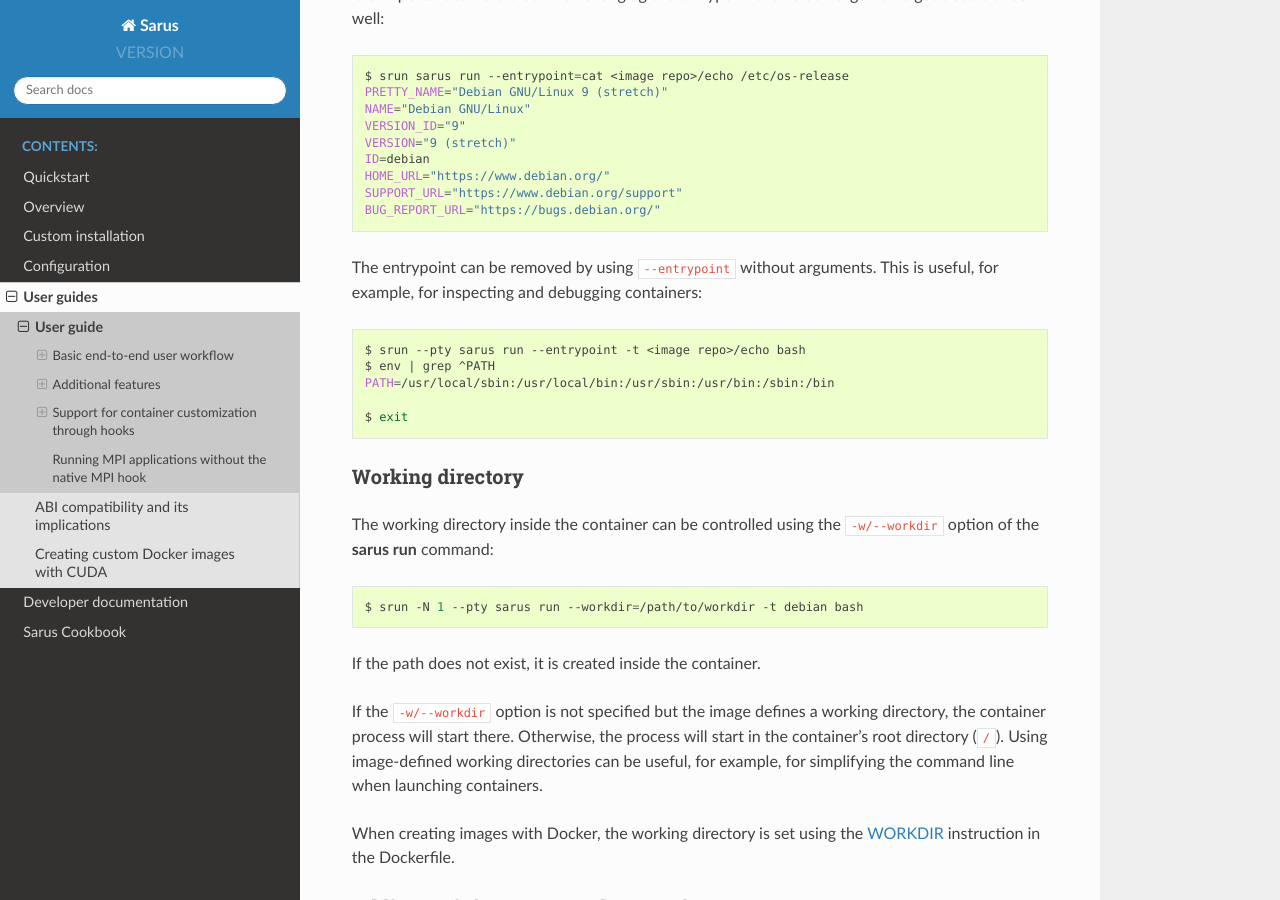
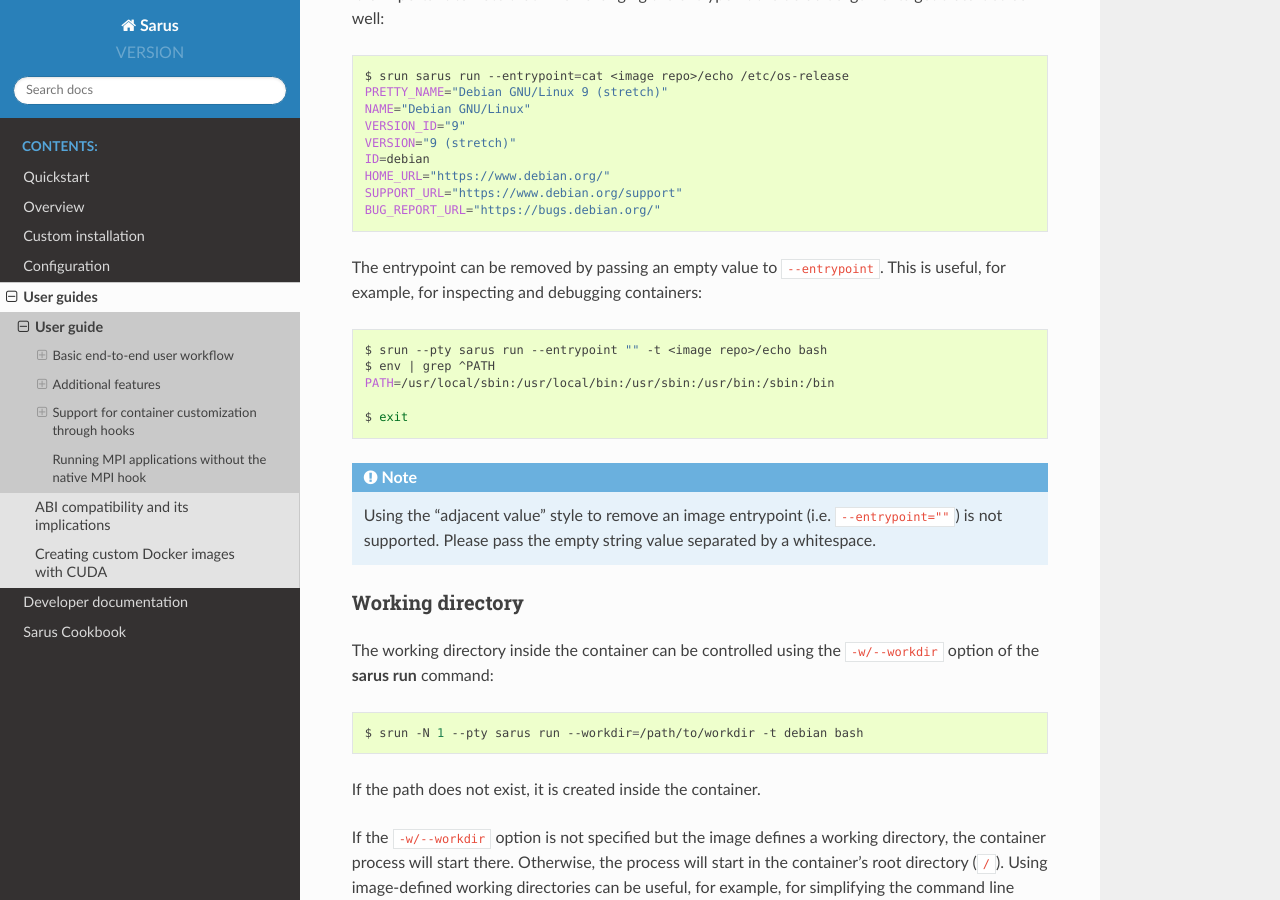
Before and after one commit to eth-cscs/sarus, a Sphinx documentation site: the page built from doc/user/user_guide.rst, in a window 1280 px wide and 900 px high, scrolled down 9036 px. Built offline with Sphinx 7.4.7 and the Read the Docs theme 2.0.0, drawn with Linux system fonts in a browser that asks for light colours; some of the changed text lies outside the part shown.

```diff
--- a/doc/user/user_guide.rst
+++ b/doc/user/user_guide.rst
@@ -509,16 +509,22 @@ entrypoint the default arguments get discarded as well:
     SUPPORT_URL="https://www.debian.org/support"
     BUG_REPORT_URL="https://bugs.debian.org/"
 
-The entrypoint can be removed by using ``--entrypoint`` without arguments. This
+The entrypoint can be removed by passing an empty value to ``--entrypoint``. This
 is useful, for example, for inspecting and debugging containers:
 
 .. code-block:: bash
 
-    $ srun --pty sarus run --entrypoint -t <image repo>/echo bash
+    $ srun --pty sarus run --entrypoint "" -t <image repo>/echo bash
     $ env | grep ^PATH
     PATH=/usr/local/sbin:/usr/local/bin:/usr/sbin:/usr/bin:/sbin:/bin
 
     $ exit
+
+.. note::
+
+    Using the "adjacent value" style to remove an image entrypoint
+    (i.e. ``--entrypoint=""``) is not supported. Please pass the empty string
+    value separated by a whitespace.
 
 
 .. _user-working-dir:
@@ -835,7 +841,7 @@ support PMI-2.
 
     Additional information about the support provided by PMIx for
     containers and cross-version use cases can be found here:
-    https://pmix.org/support/faq/how-does-pmix-work-with-containers/
+    https://openpmix.github.io/support/faq/how-does-pmix-work-with-containers
 
 As a general rule of thumb, corresponding MPI implementations (e.g. using an
 MPICH-compiled ``mpiexec`` on the host to launch Sarus containers featuring
```
Also changed, not shown: README.md (+3 -4 lines).
